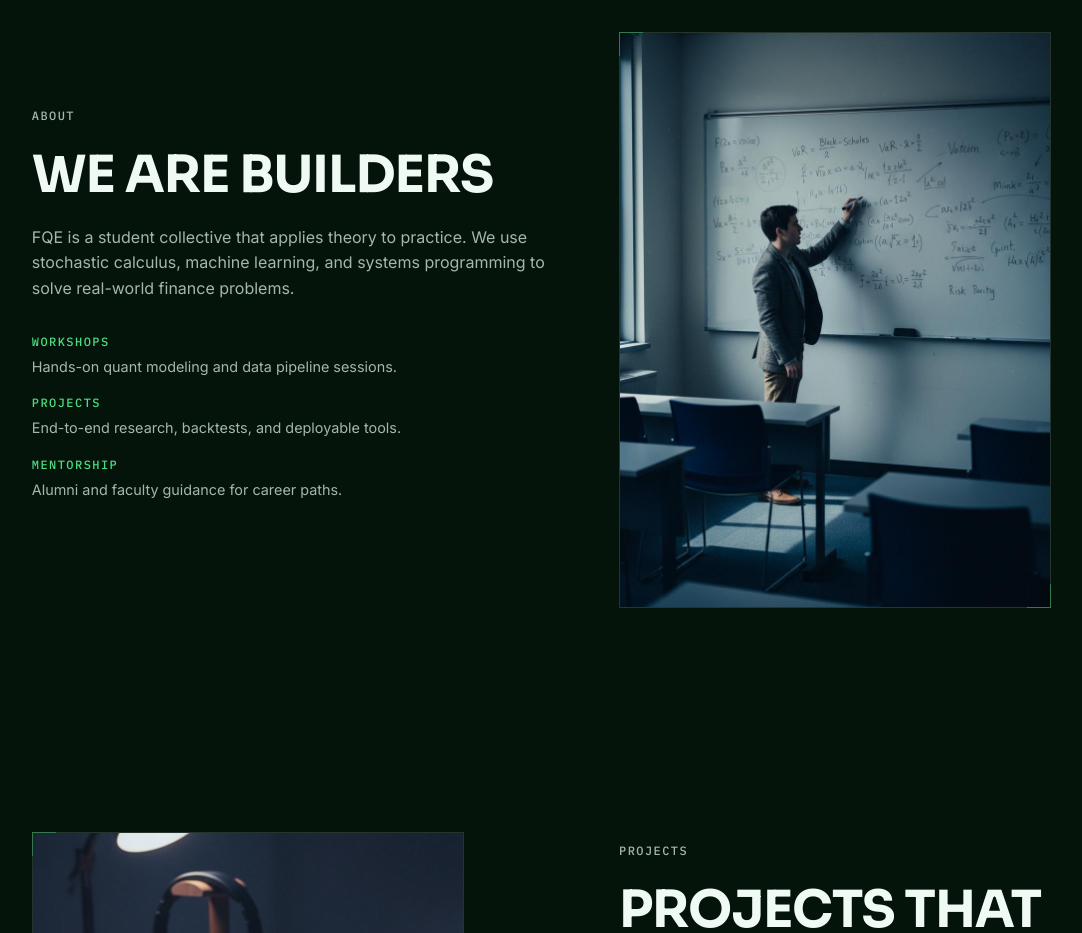
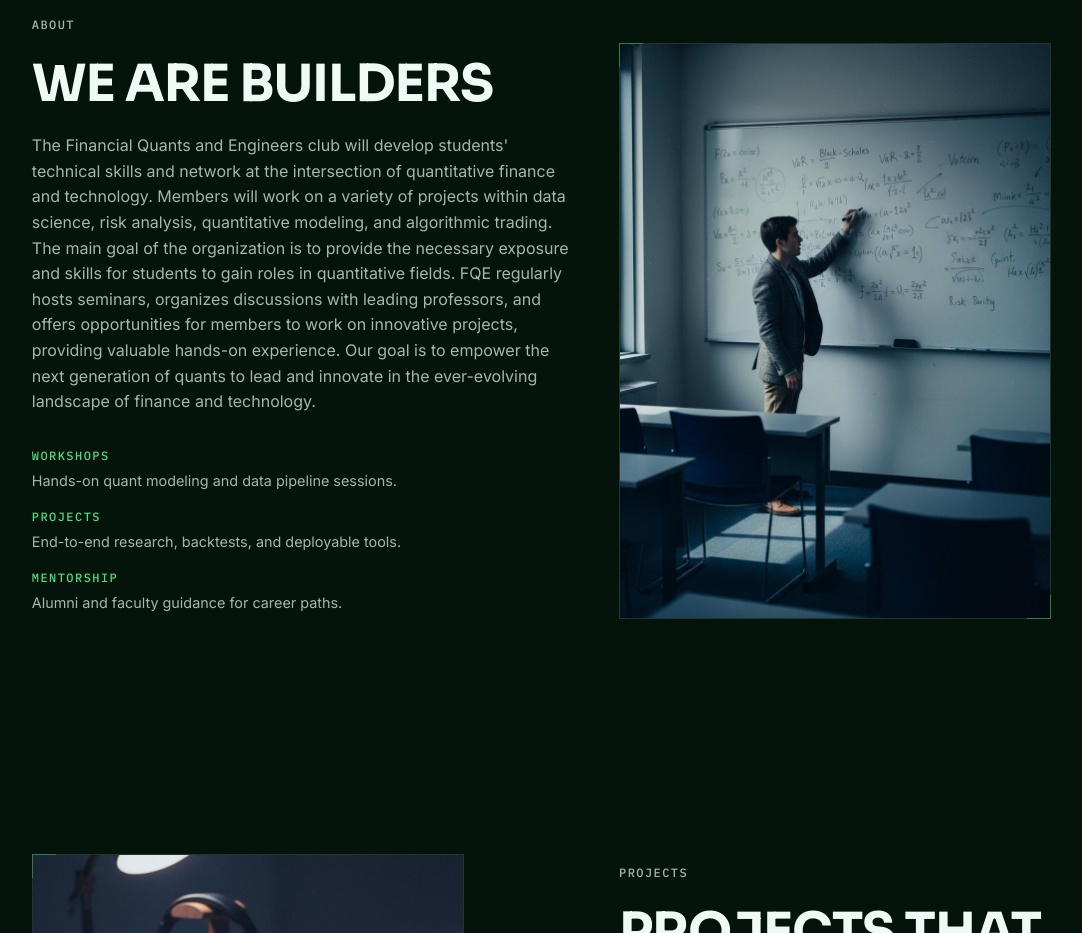
Before and after one commit to LifeDisparity/LifeDisparity.github.io, a React (Vite) app: page / in a window 1280 px wide. Shown: the part 880-1813 px from the top of the page, without its empty margins (45-1127 px from the left). Built offline with nearby package versions, Linux system fonts and the light colour scheme.

Commit message:
Update About section description

```diff
--- a/src/App.tsx
+++ b/src/App.tsx
@@ -29,7 +29,7 @@ function App() {
           layout="right-photo"
           microLabel="About"
           headline="We Are Builders"
-          body="FQE is a student collective that applies theory to practice. We use stochastic calculus, machine learning, and systems programming to solve real-world finance problems."
+          body="The Financial Quants and Engineers club will develop students' technical skills and network at the intersection of quantitative finance and technology. Members will work on a variety of projects within data science, risk analysis, quantitative modeling, and algorithmic trading. The main goal of the organization is to provide the necessary exposure and skills for students to gain roles in quantitative fields. FQE regularly hosts seminars, organizes discussions with leading professors, and offers opportunities for members to work on innovative projects, providing valuable hands-on experience. Our goal is to empower the next generation of quants to lead and innovate in the ever-evolving landscape of finance and technology."
           imageSrc="/about_whiteboard.jpg"
           imageAlt="Student writing on whiteboard"
           items={[
```
